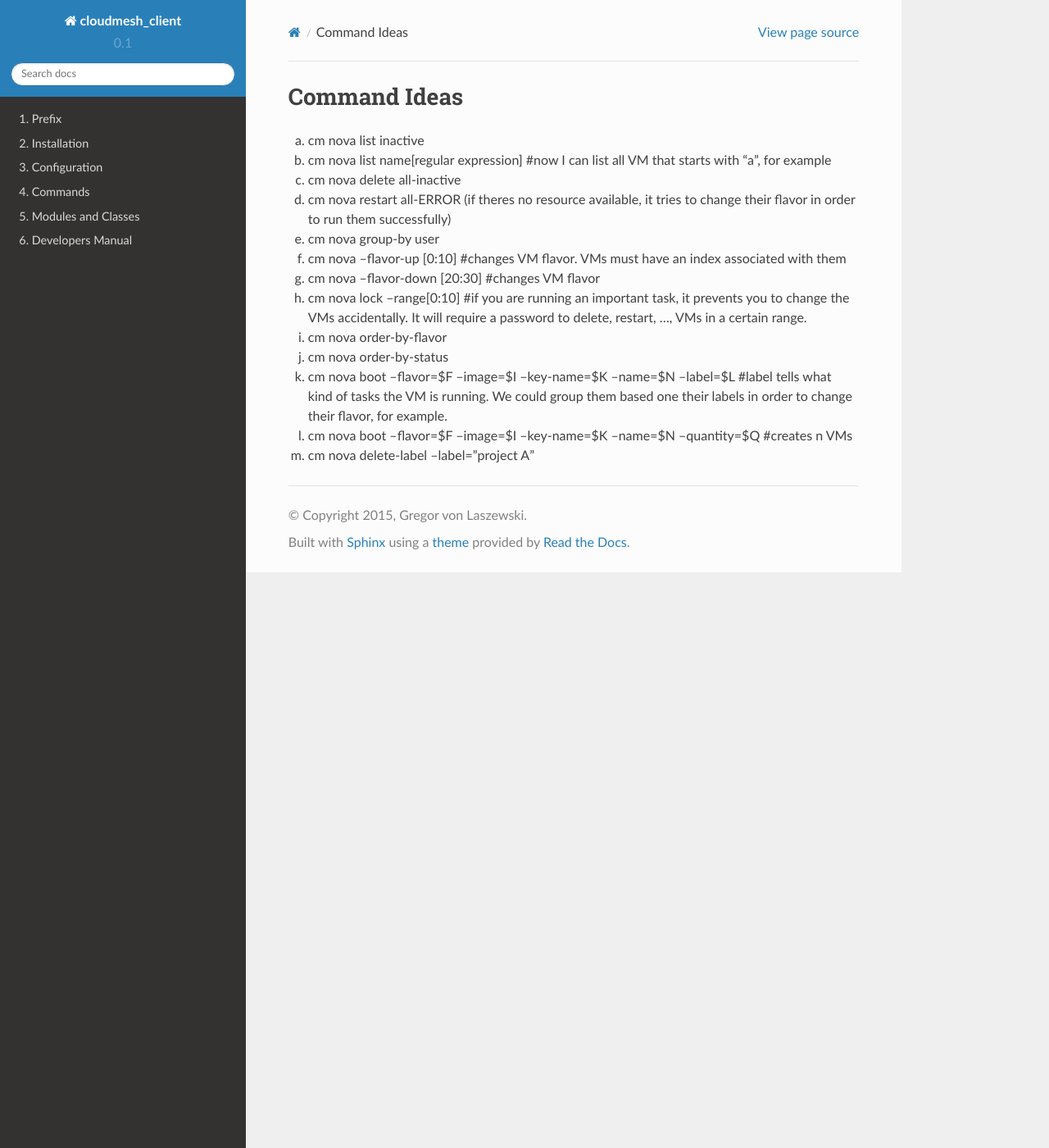
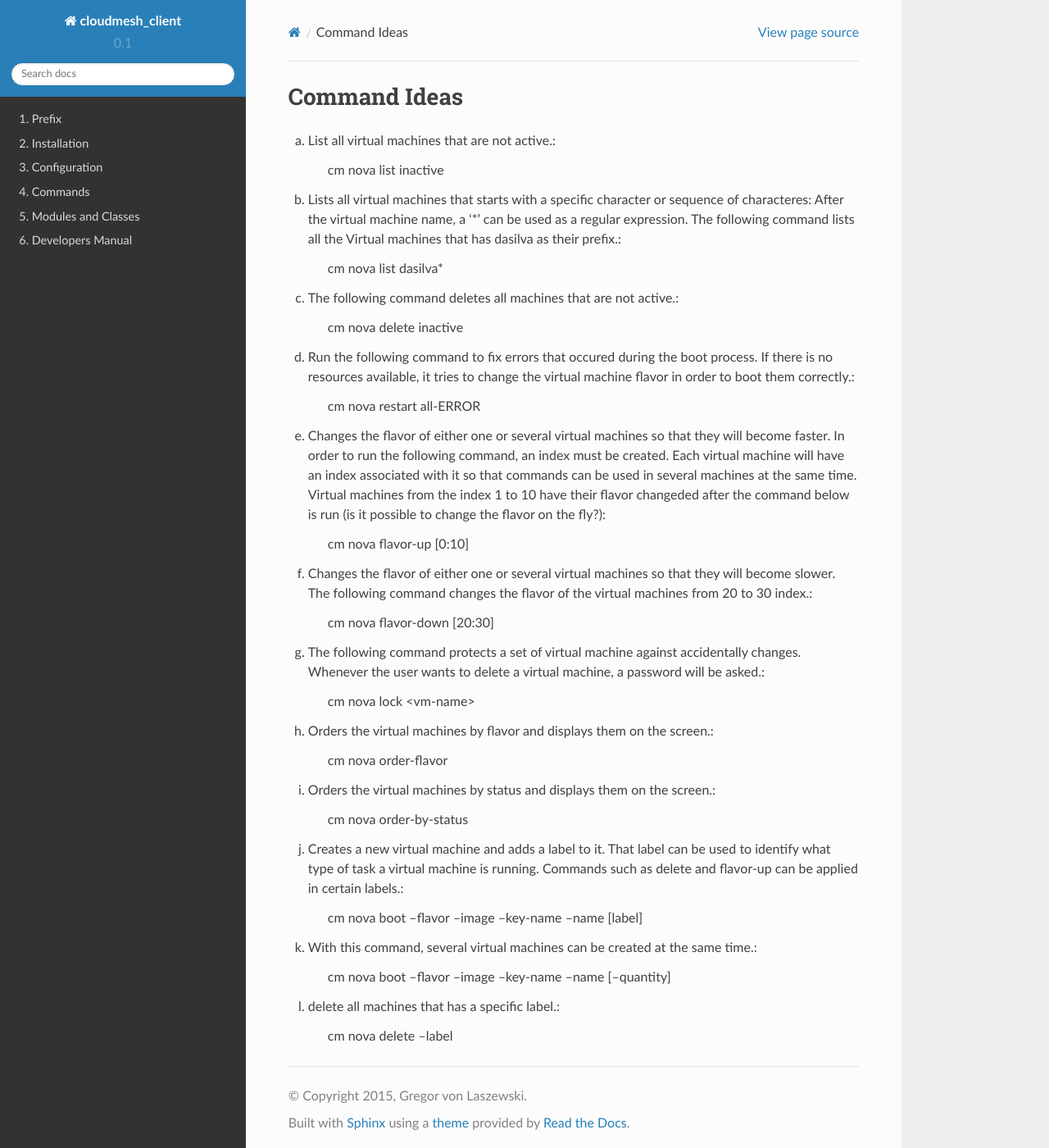
Before and after one commit to cloudmesh/client, a Sphinx documentation site: the page built from docs/source/commands_nova.rst, in a window 1280 px wide and 1400 px high. Shown: the whole window at 82% size. Built offline with Sphinx 7.4.7 and the Read the Docs theme 2.0.0, drawn with Linux system fonts in a browser that asks for light colours; pages that are not in the unit, such as notebooks, are missing from menus.

Commit message:
updated suggestion commands_nova.rst

```diff
--- a/docs/source/commands_nova.rst
+++ b/docs/source/commands_nova.rst
@@ -1,16 +1,53 @@
 Command Ideas
 =======================================================================
 
-a. cm nova list inactive
-b. cm nova list name[regular expression] #now I can list all VM that starts with "a", for example
-c. cm nova delete all-inactive
-d. cm nova restart all-ERROR (if theres no resource available, it tries to change their flavor in order to run them successfully)
-e. cm nova group-by user
-f. cm nova --flavor-up [0:10] #changes VM flavor. VMs must have an index associated with them
-g. cm nova --flavor-down [20:30] #changes VM flavor
-h. cm nova lock --range[0:10] #if you are running an important task, it prevents you to change the VMs accidentally. It will require a password to delete, restart, ..., VMs in a certain range.
-i. cm nova order-by-flavor
-j. cm nova order-by-status
-k. cm nova boot --flavor=$F --image=$I --key-name=$K --name=$N --label=$L #label tells what kind of tasks the VM is running. We could group them based one their labels in order to change their flavor, for example.
-l. cm nova boot --flavor=$F --image=$I --key-name=$K --name=$N --quantity=$Q #creates n VMs
-m. cm nova delete-label --label="project A"
+a. List all virtual machines that are not active.:
+
+	cm nova list inactive
+
+b. Lists all virtual machines that starts with a specific character or sequence of characteres: After the virtual machine name,  a '*' can be used as a regular expression. The following command lists all the Virtual machines that has dasilva as their prefix.:
+
+ 	cm nova list dasilva*
+
+c. The following command deletes all machines that are not active.:
+
+	cm nova delete inactive
+
+
+d. Run the following command to fix errors that occured during the boot process. If there is no resources available, it tries to change the virtual machine flavor in order to boot them correctly.:
+
+	cm nova restart all-ERROR
+
+
+
+e. Changes the flavor of either one or several virtual machines so that they will become faster. In order to run the following command, an index must be created. Each virtual machine will have an index associated with it so that commands can be used in several machines at the same time. Virtual machines from the index 1 to 10 have their flavor changeded after the command below is run (is it possible to change the flavor on the fly?):
+
+	cm nova flavor-up [0:10]
+
+f. Changes the flavor of either one or several virtual machines so that they will become slower. The following command changes the flavor of the virtual machines from 20 to 30 index.:
+
+	cm nova flavor-down [20:30]
+
+g. The following command protects a set of virtual machine against accidentally changes. Whenever the user wants to delete a virtual machine, a password will be asked.:
+
+	cm nova lock <vm-name>
+
+h. Orders the virtual machines by flavor and displays them on the screen.:
+
+	cm nova order-flavor
+
+i. Orders the virtual machines by status and displays them on the screen.:
+
+	cm nova order-by-status
+
+j. Creates a new virtual machine and adds a label to it. That label can be used to identify what type of task a virtual machine is running. Commands such as delete and flavor-up can be applied in certain labels.:
+
+	cm nova boot --flavor --image --key-name --name [label]
+
+k. With this command, several virtual machines can be created at the same time.:
+
+	cm nova boot --flavor --image --key-name --name [--quantity]
+
+l. delete all machines that has a specific label.:
+
+	cm nova delete --label
```
